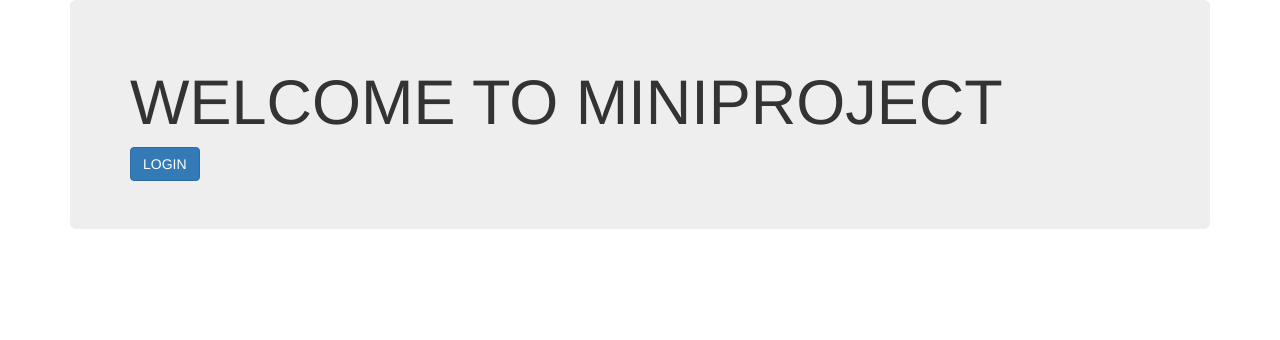
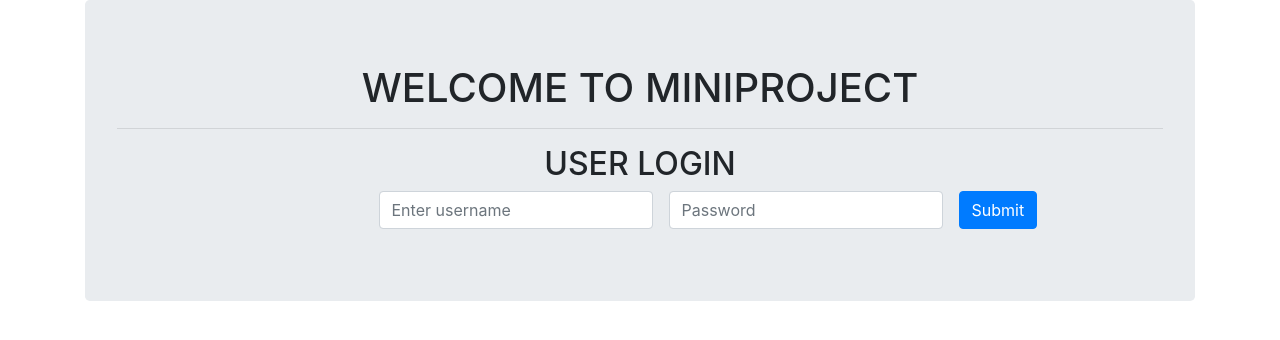
Before and after one commit to nuruddinwarsi/MiniProject, a PHP site: page / in a window 1280 px wide. Shown: the top 340 px of the page. Run offline with PHP 8.4, Linux system fonts and the light colour scheme.

Commit message:
Theming done

```diff
--- a/dashboard.php
+++ b/dashboard.php
@@ -16,7 +16,7 @@
     <link rel="stylesheet" href="https://maxcdn.bootstrapcdn.com/bootstrap/3.4.0/css/bootstrap.min.css">
     <script src="https://ajax.googleapis.com/ajax/libs/jquery/3.4.1/jquery.min.js"></script>
     <script src="https://maxcdn.bootstrapcdn.com/bootstrap/3.4.0/js/bootstrap.min.js"></script>
-    <link rel="stylesheet" href="dashboard.css">
+    <link rel="stylesheet" href="style.css">
     <title>MINIPROJECT</title>
 </head>
 <body>
@@ -35,6 +35,7 @@
                     <br>
                     <div class="btn-group" role="group">
                         <a href="adminpage.php"  class="btn btn-primary">Back</a>
+                        <button disabled="disabled" class="btn btn-success">OR</button>
                         <a href="logout.php" class="btn btn-danger">Logout</a>
                     </div>
 
--- a/index.php
+++ b/index.php
@@ -1,27 +1,47 @@
-<?php
-    session_start();
-    require_once("connect.php");
-    session_destroy();
-?>
 <!DOCTYPE html>
 <html lang="en">
   <head>
-    <meta charset="UTF-8">
-    <meta name="viewport" content="width=device-width, initial-scale=1.0">
-    <meta http-equiv="X-UA-Compatible" content="ie=edge">
-    <link rel="stylesheet" href="https://maxcdn.bootstrapcdn.com/bootstrap/3.4.0/css/bootstrap.min.css">
+    <meta charset="UTF-8" />
+    <meta name="viewport" content="width=device-width, initial-scale=1.0" />
+    <meta http-equiv="X-UA-Compatible" content="ie=edge" />
+    <link rel="stylesheet" href="https://stackpath.bootstrapcdn.com/bootstrap/4.3.1/css/bootstrap.min.css">
     <script src="https://ajax.googleapis.com/ajax/libs/jquery/3.4.1/jquery.min.js"></script>
-    <script src="https://maxcdn.bootstrapcdn.com/bootstrap/3.4.0/js/bootstrap.min.js"></script>
+    <script src="https://stackpath.bootstrapcdn.com/bootstrap/4.3.1/js/bootstrap.min.js"></script>
     <title>MINIPROJECT</title>
+    <style>
+      .form-inline{
+        margin-left:25%;
+      }
+    </style>
   </head>
-<body>
+  <body class="text-center">
     <div class="container">
-<div class="jumbotron">
-
+      <div class="jumbotron vertical-center">
         <h1>WELCOME TO MINIPROJECT</h1>
-        <a href="login.php" class="btn btn-primary">LOGIN</a>
+        <hr>
+        <h2>USER LOGIN</h2>
+        <form action="login.php" method="post" class="form-inline">
+          <div class="form-group mb-2">
+            <label for="uname" class="sr-only">Username</label>
+            <input
+              class="form-control"
+              type="text"
+              name="uname"
+              placeholder="Enter username"
+            />
+          </div>
+          <div class="form-group mx-sm-3 mb-2">
+            <label for="pw" class="sr-only">Password</label>
+            <input
+              class="form-control"
+              type="password"
+              name="pw"
+              placeholder="Password"
+            />
+          </div>
+          <input type="submit" value="Submit" class="btn btn-primary mb-2" />
+        </form>
       </div>
     </div>
-
   </body>
 </html>
```
Also changed, not shown: adminpage.php (+23 -5 lines), style.css (renamed from dashboard.css). Lines whose indentation alone changed are shown as unchanged.
